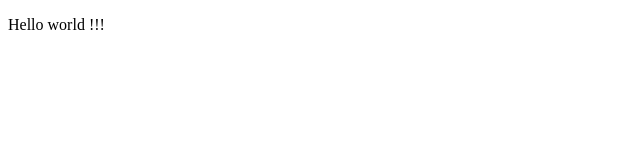
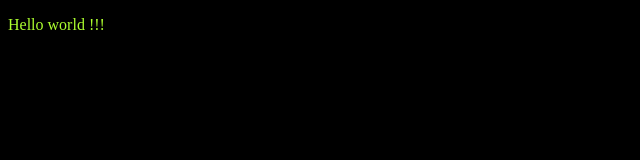
Before and after one commit to OldCobbler/project, a plain HTML site: page index.html in a window 1280 px wide. Shown: the whole page, without its empty margins (0-640 px from the left). Drawn offline with Linux system fonts and the light colour scheme.

Commit message:
add style file

```diff
--- a/index.html
+++ b/index.html
@@ -4,6 +4,7 @@
   <meta charset="UTF-8">
   <meta http-equiv="X-UA-Compatible" content="IE=edge">
   <meta name="viewport" content="width=device-width, initial-scale=1.0">
+  <link rel="stylesheet" href="style.css">
   <title>Document</title>
 </head>
 <body>
--- /dev/null
+++ b/style.css
@@ -0,0 +1,4 @@
+body{
+  background-color: black;
+  color: greenyellow;
+}
```
